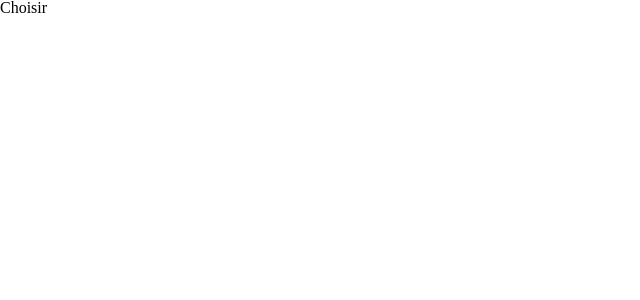
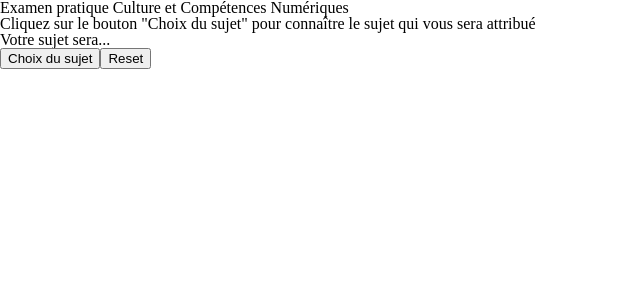
Before and after one commit to jonathanValere/random-work-app, a React (Vite) app: page / in a window 1280 px wide. Shown: the top 300 px of the page, without its empty margins (0-640 px from the left). Built offline with nearby package versions, Linux system fonts and the light colour scheme; the HTML template or start-up script is replaced by a standard one.

Commit message:
button choose subject added

```diff
--- a/src/App.jsx
+++ b/src/App.jsx
@@ -1,7 +1,20 @@
 import "./App.css";
 
+// Components ---
+import RandomCom from "./components/RandomCom";
+import Subtitle from "./components/Subtitle";
+import Title from "./components/Title";
+
 function App() {
-  return <h1>Choisir</h1>;
+  return (
+    <>
+      <Title name="Examen pratique Culture et Compétences Numériques" />
+      <Subtitle
+        name={`Cliquez sur le bouton "Choix du sujet" pour connaître le sujet qui vous sera attribué`}
+      />
+      <RandomCom />
+    </>
+  );
 }
 
 export default App;
--- /dev/null
+++ b/src/components/RandomCom.jsx
@@ -0,0 +1,27 @@
+import { useState } from "react";
+
+export default function RandomCom() {
+  const [sujet, setSujet] = useState("Votre sujet sera...");
+  const sujets = ["Mise en page", "Présentation", "Analyse de données"];
+
+  const exam = () => {
+    const randomNumber = Math.floor(Math.random() * 3);
+    setSujet(sujets[randomNumber]);
+  };
+
+  const reset = () => {
+    setSujet("Votre sujet sera...");
+  };
+
+  return (
+    <div>
+      <p>{sujet}</p>
+      <button title="Choix du sujet" onClick={exam}>
+        Choix du sujet
+      </button>
+      <button title="Choix du sujet" onClick={reset}>
+        Reset
+      </button>
+    </div>
+  );
+}
--- /dev/null
+++ b/src/components/Subtitle.jsx
@@ -0,0 +1,3 @@
+export default function Subtitle({ name }) {
+  return <div>{name}</div>;
+}
--- /dev/null
+++ b/src/components/Title.jsx
@@ -0,0 +1,3 @@
+export default function Title({ name }) {
+  return <div>{name}</div>;
+}
```
